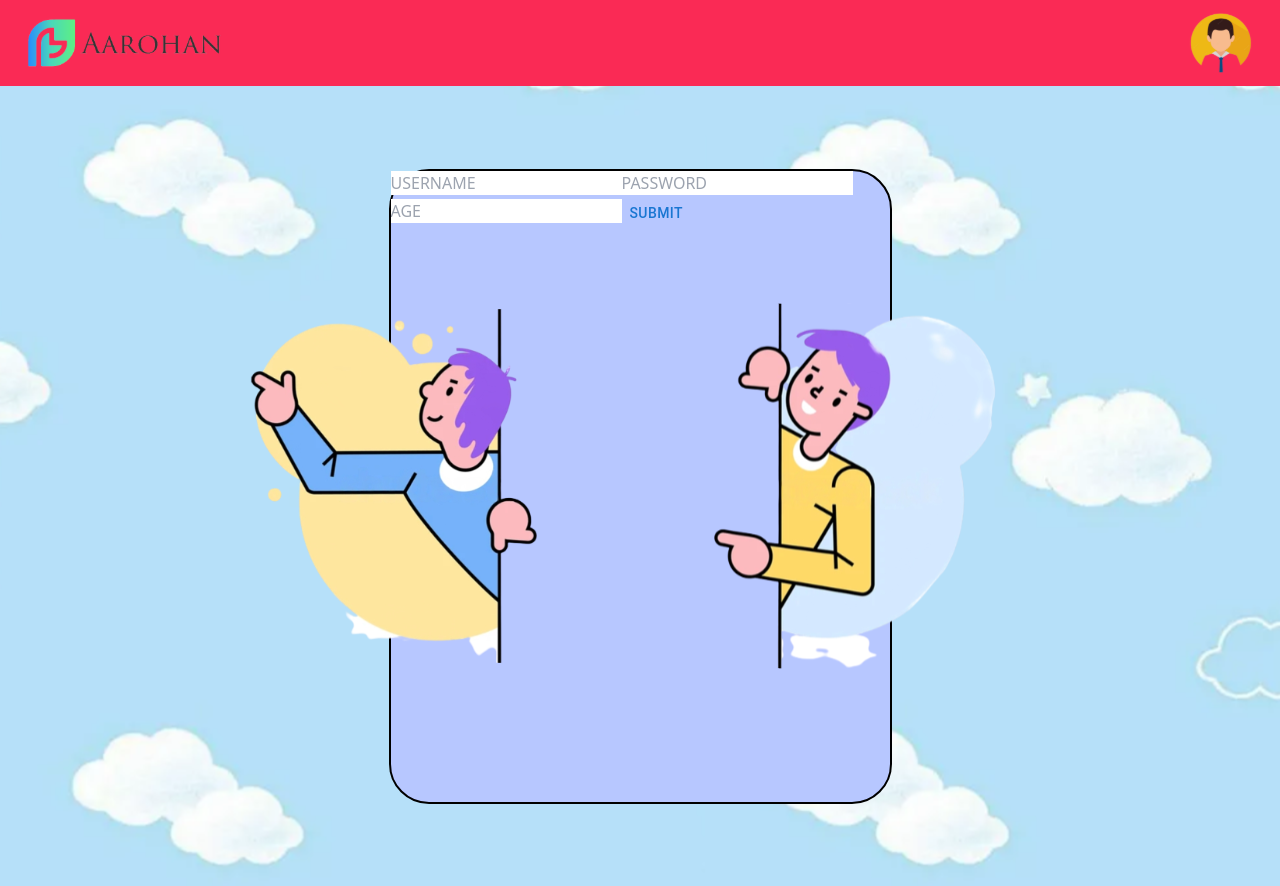
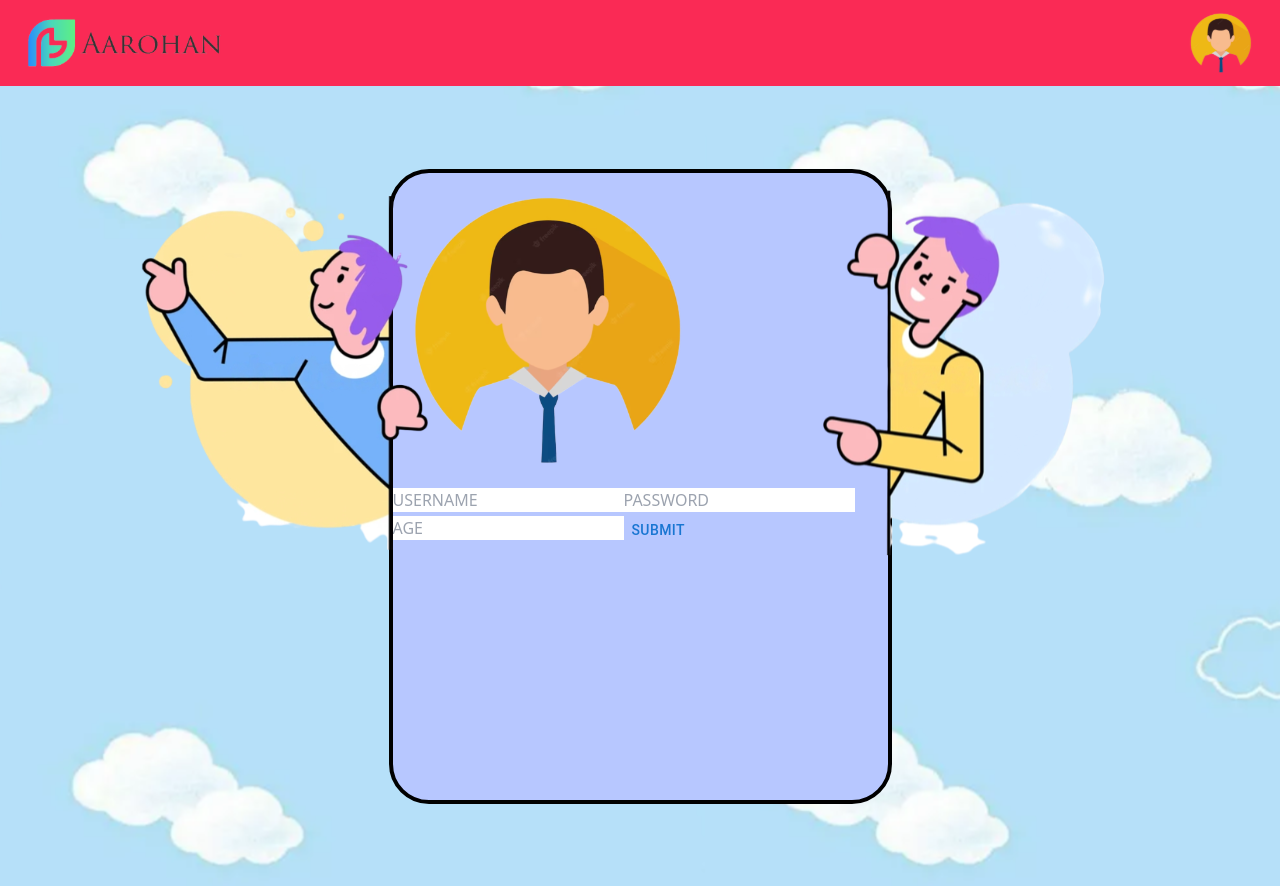
Before and after one commit to galahad42/Aarohan-SIH, a React (Vite) app in the folder client/: page /signin in a window 1280 px wide. Built offline with nearby package versions, Linux system fonts and the light colour scheme.

Commit message:
added login page

```diff
--- a/client/src/components/Signin.jsx
+++ b/client/src/components/Signin.jsx
@@ -4,13 +4,14 @@ import Loginboy1 from "../assests/boylogin1.svg";
 import Loginboy2 from "../assests/boylogin2.svg";
 import { Button } from "@mui/material";
 import { useNavigate } from "react-router-dom";
+import profilelogo from "../assests/profilelogo.svg";
 
 const Signin = () => {
   const [user, setUser] = useState("");
   const [pass, setPass] = useState("");
   const [age, setAge] = useState(0);
-  const userTemp = "a";
-  const passTemp = "1";
+  const userTemp = "Aarohan";
+  const passTemp = "12345";
   const ageTemp = 10;
   const navigate = useNavigate();
   return (
@@ -24,8 +25,19 @@ const Signin = () => {
         display: "flex" /* Use flexbox */,
         justifyContent: "center" /* Center horizontally */,
         alignItems: "center",
+      }}
+
+    >
+      <div
+        style={{
+          borderRadius: 40,
+          height: "635px",
+          width: "503px",
+          border: "4px solid black",
+          background: "#B7C7FF",
           position: "relative",
         }}
+        className="flex flex-col justify-center items-center gap-4"
       >
         <img
           src={Loginboy1}
@@ -34,7 +46,7 @@ const Signin = () => {
             height: "400px",
             width: "400px",
             zIndex: 2,
-          left: 250,
+            right: "70%",
           }}
         />
         <img
@@ -44,51 +56,45 @@ const Signin = () => {
             height: "400px",
             width: "400px",
             zIndex: 2,
-          right: 250,
+            left: "70%",
           }}
         />
-      <div
-        style={{
-          borderRadius: 40,
-          height: "635px",
-          width: "503px",
-          border: "2px solid black",
-          background: "#B7C7FF",
-          position: "absolute",
-        }}
-      >
-        <input
+
+        <img src={profilelogo} alt="" />
+        <input className="p-4 rounded-full w-[80%]"
           placeholder="USERNAME"
           onChange={(e) => {
             setUser(e.target.value);
           }}
         />
-        <input
+        <input className="p-4 rounded-full w-[80%]"
           type="password"
           placeholder="PASSWORD"
           onChange={(e) => {
             setPass(e.target.value);
           }}
         />
-        <input
+        <input className="p-4 rounded-full w-[80%]"
           type="number"
           placeholder="AGE"
           onChange={(e) => {
-            setAge(e.target.value);
+            setAge(parseInt(e.target.value));
             console.log(age);
           }}
         />
         <Button
           onClick={() => {
-            if (user == userTemp && pass == passTemp && age == ageTemp) {
+            if (user === userTemp && pass === passTemp && age === ageTemp) {
               navigate("/");
             } else alert("Incorrect credentials!");
           }}
+
+          className="rounded-full border border-black bg-black py-1.5 px-5 text-white transition-all hover:bg-white hover:text-black text-center text-sm font-inter flex items-center justify-center"
         >
           SUBMIT
         </Button>
       </div>
-    </div>
+    </div >
   );
 };
 
```
Also changed, not shown: client/src/components/Home.jsx (deleted, +0 -9 lines). Lines whose indentation alone changed are shown as unchanged.
